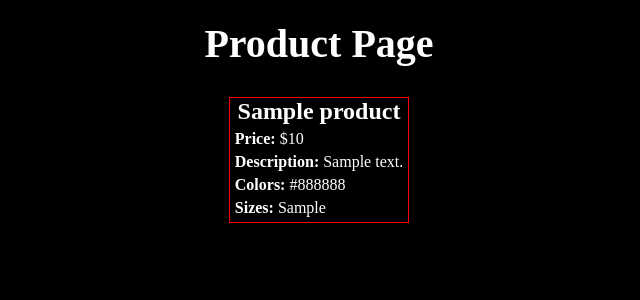
After one commit to mhamaday06/marketplace_final_CSET180, a Flask app: page /product_page in a window 1280 px wide. The commit adds this page. Shown: the top 300 px of the page, without its empty margins (321-961 px from the left). Run offline with Flask 3, Linux system fonts and the light colour scheme; tables that the repository leaves empty hold one stand-in row (values such as "Sample post").

Commit message:
got the products to load on the products page from the sql database

```diff
--- a/main.py
+++ b/main.py
@@ -94,6 +94,12 @@ def signup():
 def product_creation():
     return render_template('product_creation.html')
 
+@app.route('/product_page')
+def product_page():
+    return render_template('product_page.html')
+
+
+
 @app.route('/api/create_product', methods=['POST'])
 def create_product():
     data = request.get_json()
@@ -131,6 +137,27 @@ def create_product():
 
     return jsonify({"message": "Product Created Successfully", "product": product.name})
 
+@app.route('/api/get_products', methods=['GET'])
+def get_products():
+    products = Product.query.all()
+    product_list = []
+    for product in products:
+        product_list.append({
+            "product_id": product.product_id,
+            "name": product.name,
+            "description": product.description,
+            "warranty_period": product.warranty_period,
+            "category": product.category,
+            "images": product.images,
+            "colors": product.colors,
+            "sizes": product.sizes,
+            "inventory_space": product.inventory_space,
+            "price": product.price,
+            "discount_price": product.discount_price,
+            "discount_time": product.discount_time.isoformat() if product.discount_time else None
+        })
+
+    return jsonify({"products": product_list})
 
 if __name__ == '__main__':
         app.run(debug=True)
--- a/templates/index.html
+++ b/templates/index.html
@@ -55,6 +55,7 @@
             <li><a href="{{ url_for('login') }}">Login</a></li>
             <li><a href="{{ url_for('signup') }}">Signup</a></li>
             <li><a href="{{ url_for('product_creation') }}">Create a Product</a></li>
+            <li><a href=" {{ url_for('product_page') }} ">Product Page</a></li>
         </ul>
     </nav>
 </body>
--- /dev/null
+++ b/templates/product_page.html
@@ -0,0 +1,135 @@
+<!DOCTYPE html>
+<html lang="en">
+<head>
+    <meta charset="UTF-8">
+    <meta name="viewport" content="width=device-width, initial-scale=1.0">
+    <title>Product Page</title>
+</head>
+
+<style>
+
+    * {
+        box-sizing: border-box;
+        margin: 0;
+        padding: 0;
+    }
+
+    body {
+        background-color: black;
+        color: white;
+    }
+
+    h1 {
+        text-align: center;
+        padding: 20px;
+        font-size: 40px;
+    }
+
+    button {
+        border: 1px transparent solid;
+        border-radius: 5px;
+        font-size: 20px;
+        background-color: red;
+        color: white;
+        padding: 15px 10px;
+    }
+
+    button:hover {
+        background-color: white;
+        color: black;
+        transition: 0.2s ease-in;
+    }
+
+    input {
+        font-size: 20px;
+        padding: 15px 10px;
+        width: 100%;
+        border: 1px transparent solid;
+        border-radius: 5px;
+    }
+
+    .div-body {
+        display: flex;
+        flex-direction: column;
+        justify-content: center;
+        align-items: center;
+    }
+
+    .div-content {
+        display: flex;
+        width: 90%;
+        padding: 10px;
+        justify-content: center;
+        align-items: center;
+        gap: 10px;
+    }
+
+    .product-card {
+        display: flex;
+        flex-direction: column;
+        border: 1px red solid;
+    }
+
+    .product-card h2 {
+        text-align: center;
+        padding-bottom: 5px;
+    }
+
+    .product-card p {
+        padding: 0px 5px 5px 5px;
+    }
+
+</style>
+
+<body>
+
+    <h1>Product Page</h1>
+
+    <div class="div-body">
+        <div class="div-content" id="div-content">
+            <!-- <h2 class="title">Product Title</h2>
+            <p class="category">product category</p>
+            <p class="description">product description</p>
+            <p class="img">IMG of product</p>
+            <p class="price">price of product</p>
+            <p class="sizes">sizes</p>
+            <button id="add-cart-btn">Add to Cart</button> -->
+        </div>
+    </div>
+</body>
+
+<script>
+    document.addEventListener("DOMContentLoaded", function() {
+        // info for each product
+        const product_titles = document.querySelectorAll("title")
+        const categories = document.querySelectorAll("category")
+        const descriptions = document.querySelectorAll("description")
+        const images = document.querySelectorAll("img")
+        const prices = document.querySelectorAll("price")
+        const sizes = document.querySelectorAll("sizes")
+
+        async function loadProducts() {
+            const res = await fetch("/api/get_products");
+            const data = await res.json();
+
+            const container = document.getElementById("div-content");
+
+            data.products.forEach(product => {
+                const div = document.createElement("div");
+                div.classList.add("product-card");
+                div.innerHTML = `
+                    <h2>${product.name}</h2>
+                    <p><strong>Price:</strong> $${product.price}</p>
+                    <p><strong>Description:</strong> ${product.description}</p>
+                    <p><strong>Colors:</strong> ${product.colors}</p>
+                    <p><strong>Sizes:</strong> ${product.sizes}</p>
+                `;
+                container.appendChild(div);
+            });
+        }
+
+        loadProducts();
+    })
+</script>
+
+</html>
```
